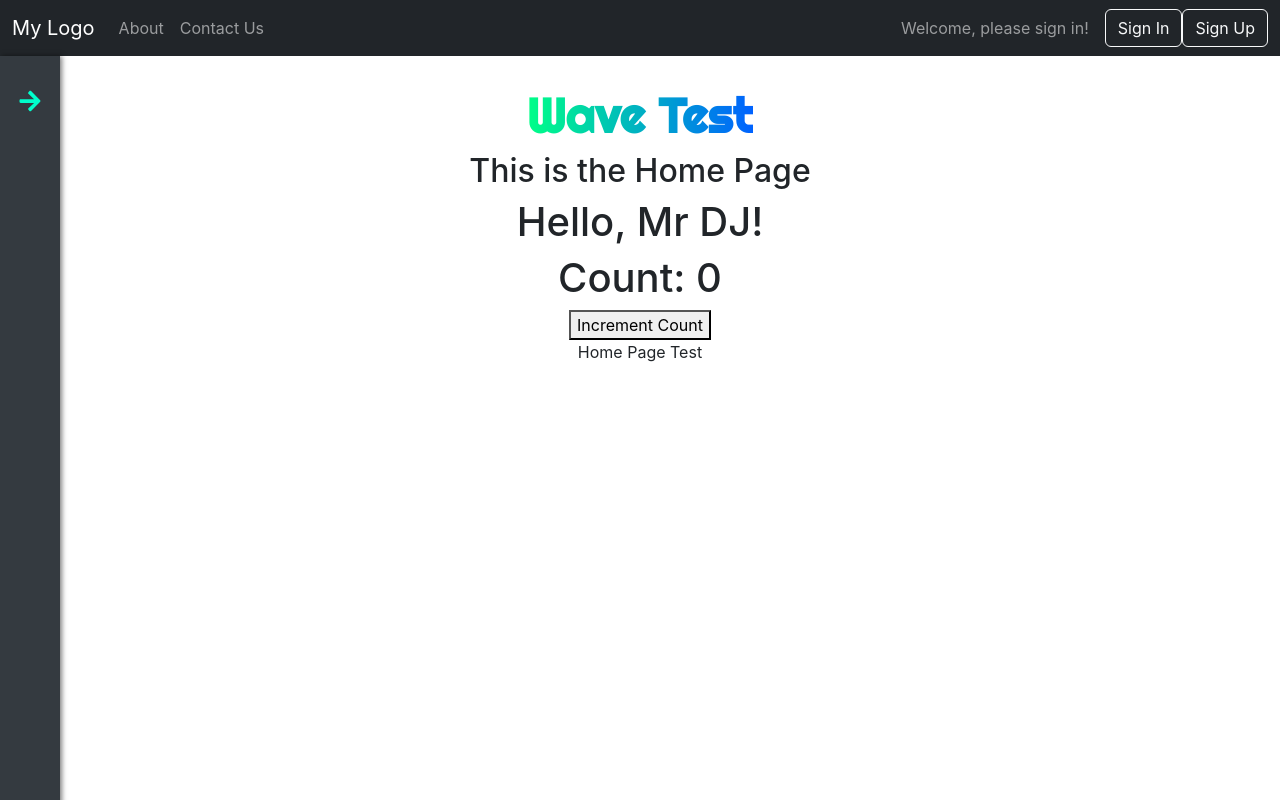
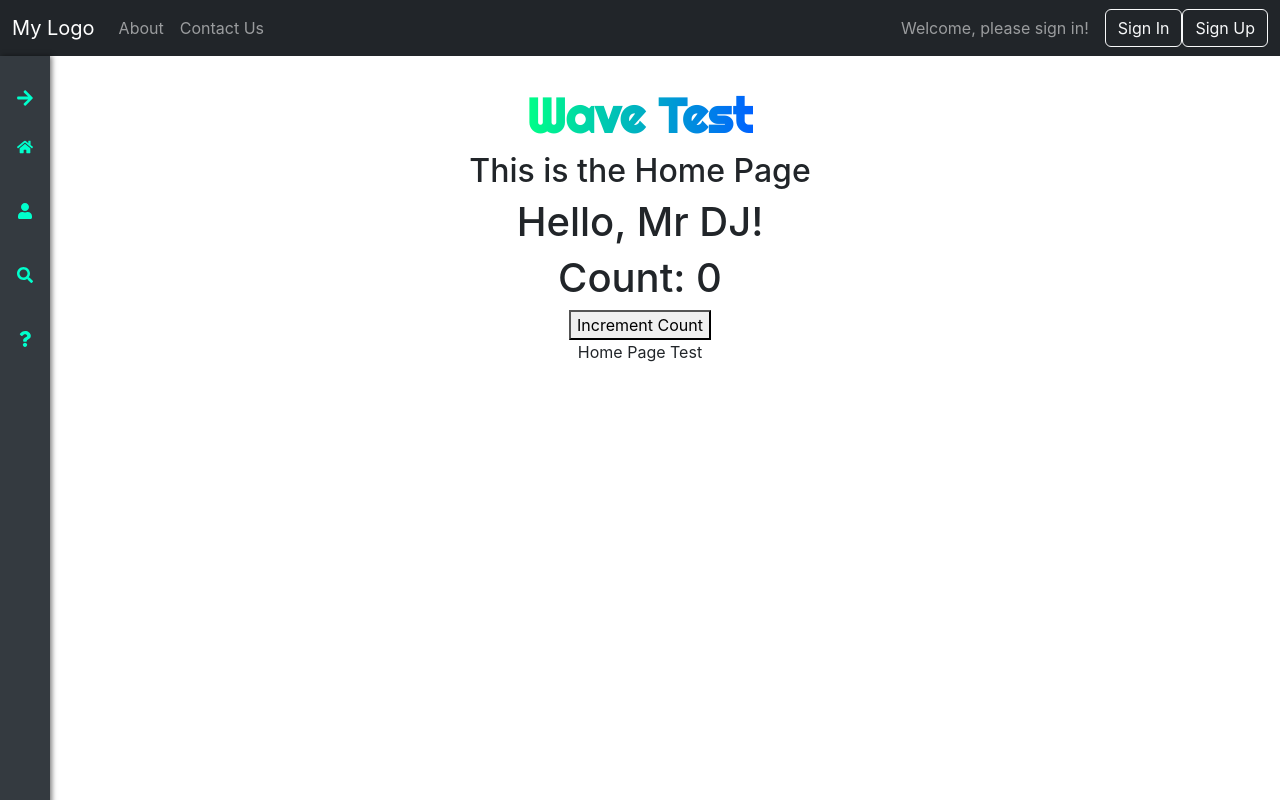
Before and after one commit to fraserivison/wave-app, a React (Create React App) app in the folder wave-app/: page / in a window 1280 px wide. Built offline with nearby package versions, Linux system fonts and the light colour scheme.

Commit message:
Update sidebar styling, improve layout, hover effects, and icon alignment

```diff
--- a/wave-app/src/components/Sidebar/Sidebar.js
+++ b/wave-app/src/components/Sidebar/Sidebar.js
@@ -1,7 +1,14 @@
-import React, { useState } from 'react';
-import { FaArrowRight, FaArrowLeft } from 'react-icons/fa';
-import styles from './Sidebar.module.css';
-import { Link } from 'react-router-dom';
+import React, { useState } from "react";
+import {
+  FaArrowRight,
+  FaArrowLeft,
+  FaHome,
+  FaUser,
+  FaSearch,
+  FaQuestion,
+} from "react-icons/fa";
+import styles from "./Sidebar.module.css";
+import { Link } from "react-router-dom";
 
 function Sidebar() {
   const [isExpanded, setIsExpanded] = useState(false);
@@ -11,26 +18,38 @@ function Sidebar() {
   };
 
   return (
-    <nav className={`${styles.sidebar} ${isExpanded ? styles.expanded : ''}`}>
+    <nav className={`${styles.sidebar} ${isExpanded ? styles.expanded : ""}`}>
       <h3 onClick={toggleSidebar} className={styles.sidebarToggle}>
         {isExpanded ? <FaArrowLeft /> : <FaArrowRight />}
       </h3>
-  <ul className="nav flex-column">
+      <ul className="nav flex-column gap-4">
+        {" "}
         <li className="nav-item">
-      <Link to="/" className="nav-link text-light">Home</Link>
+          <Link to="/" className="nav-link text-light">
+            <FaHome className="icon" style={{ color: "#00ffcc" }} />
+            {isExpanded && " Home"}
+          </Link>
         </li>
         <li className="nav-item">
-      <Link to="/profile" className="nav-link text-light">Profile</Link>
+          <Link to="/profile" className="nav-link text-light">
+            <FaUser className="icon" style={{ color: "#00ffcc" }} />
+            {isExpanded && " Profile"}
+          </Link>
         </li>
         <li className="nav-item">
-      <Link to="/discover" className="nav-link text-light">Discover</Link>
+          <Link to="/discover" className="nav-link text-light">
+            <FaSearch className="icon" style={{ color: "#00ffcc" }} />
+            {isExpanded && " Discover"}
+          </Link>
         </li>
         <li className="nav-item">
-      <Link to="/support" className="nav-link text-light">Support</Link>
+          <Link to="/support" className="nav-link text-light">
+            <FaQuestion className="icon" style={{ color: "#00ffcc" }} />
+            {isExpanded && " Support"}
+          </Link>
         </li>
       </ul>
     </nav>
-
   );
 }
 
--- a/wave-app/src/components/Sidebar/Sidebar.module.css
+++ b/wave-app/src/components/Sidebar/Sidebar.module.css
@@ -1,21 +1,27 @@
 .sidebar {
   position: fixed;
   height: 100%;
-  width: 60px;
+  width: 50px;
   background-color: #343a40 !important;
   color: #ffffff !important;
   box-shadow: 2px 0 5px rgba(0, 0, 0, 0.5);
   transition: width 0.3s ease;
   overflow: hidden;
+  z-index: 1000;
+  display: flex;
+  flex-direction: column;
+  justify-content: flex-start;
+  padding-top: 20px;
+
 }
 
 .sidebar.expanded {
-  width: 200px;
+  width: 150px;
 }
 
 .sidebarToggle {
   cursor: pointer;
-  color: #ffffff;
+  color: #00ffcc;
   text-align: center;
   font-size: 24px;
   padding: 10px;
@@ -26,32 +32,61 @@
   color: #9933ff;
 }
 
-.sidebar a {
-  color: #ffffff !important;
-  display: block;
-  padding: 10px;
-  transition: color 0.3s;
-  opacity: 0;
-  visibility: hidden;
-  transition: opacity 0.3s, visibility 0.3s;
+.sidebar .nav-link {
+  color: #00ffcc !important;
+  padding: 20px 5px 20px 0;
+  font-size: 16px;
+  display: flex;
+  align-items: center;
+  transition: all 0.3s ease;
 }
 
-.sidebar.expanded a {
-  opacity: 1;
-  visibility: visible;
+.sidebar .nav-link:hover {
+  background-color: #495057;
+  color: #ffffff !important;
+  border-radius: 5px;
+}
+
+.sidebar .nav-link .icon {
+  margin-right: 10px;
+  font-size: 20px;
+  color: #00ffcc;
+}
+
+.sidebar.expanded .nav-link {
+  justify-content: flex-start;
 }
 
 .sidebar h3 {
+  font-size: 18px;
+  text-align: center;
   color: #00ffcc;
-  text-align: center;
-  margin-top: 20px;
-  transition: opacity 0.3s ease;
 }
 
 .sidebar.expanded h3 {
   opacity: 1;
 }
 
-.sidebar .nav-item {
-  margin-top: 10px;
+.icon {
+  margin-top: 50px;
+  font-size: 18px;
 }
+
+@media (max-width: 768px) {
+  .sidebar {
+    width: 60px;
+  }
+
+  .sidebar.expanded {
+    width: 120px;
+  }
+
+  .sidebar .nav-link {
+    font-size: 14px;
+    padding: 10px;
+  }
+
+  .sidebarToggle {
+    font-size: 20px;
+  }
+}
```
Lines whose indentation alone changed are shown as unchanged.
